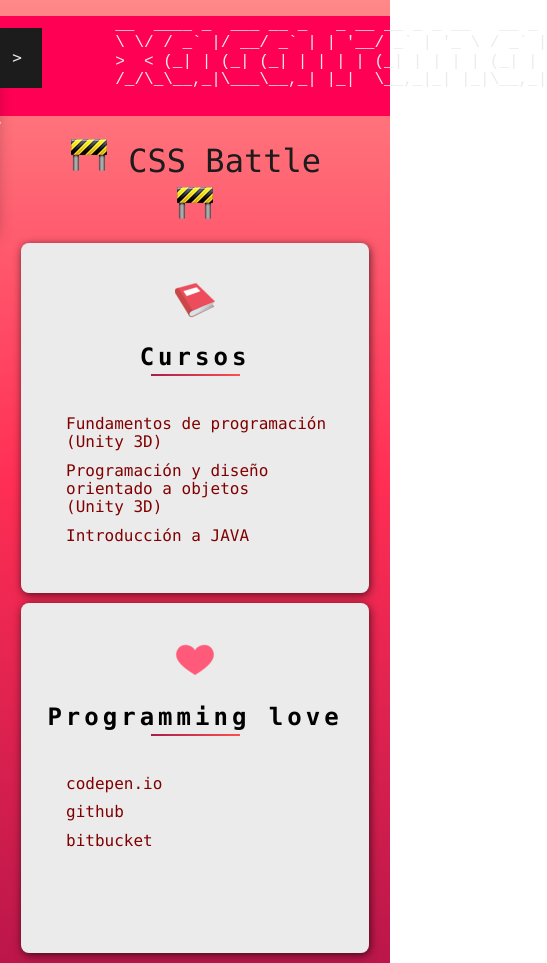
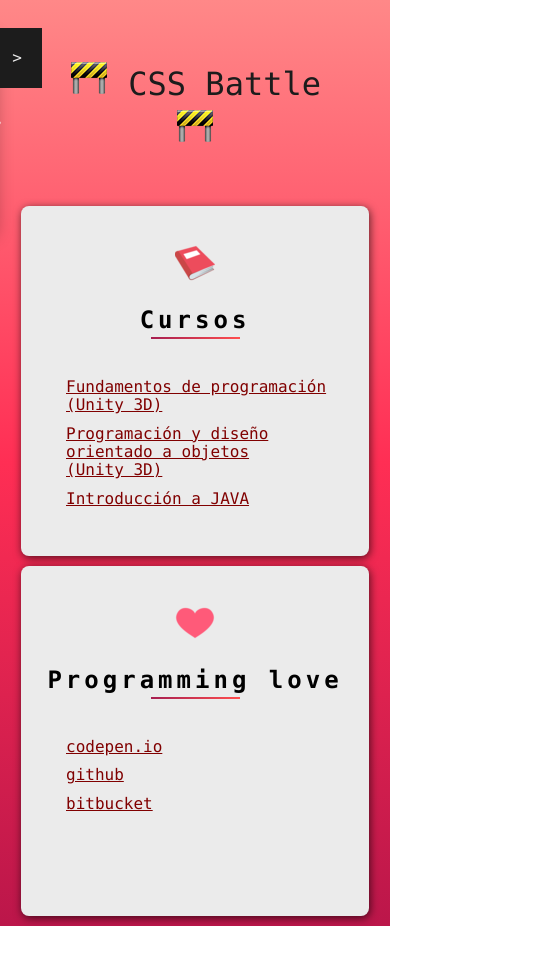
Before and after one commit to xaca/website, a plain HTML site: page index.html in a window 390 px wide. Shown: the whole page, 547 px wide, since content can reach past the window. After the commit the page ends 926 px from the top, so only its background shows below. Drawn offline with nearby package versions, Linux system fonts and the light colour scheme.

Commit message:
Mejora en el sitio, se quita el ascii art, por problemas con el responsive

```diff
--- a/css/main.css
+++ b/css/main.css
@@ -12,7 +12,12 @@ h1{
     width:250px;
     margin:20px auto;
 }
-a{color:lemonchiffon;}
+a{
+    color:lemonchiffon;
+}
+a:hover{
+    color:purple;
+}
 li a{color:maroon;}
 #destacado,#retos_batalla{
     width:70%;
@@ -22,12 +27,13 @@ li a{color:maroon;}
 #destacado_home{
     width:70%;
     text-align: center;
-    margin:15px auto;
+    margin:55px auto;
     font-size: 32px;
 
 }
 #destacado_home a{
     color:#1c1c1c;
+    text-decoration:midnightblue;
 }
 .card {
     /*position: absolute;
@@ -74,10 +80,6 @@ li a{color:maroon;}
 }
 .card .red {
     color: #ef5350;
-}
-
-a {
-    text-decoration: none;
 }
 
 .card_info {
--- a/index.html
+++ b/index.html
@@ -60,13 +60,13 @@
                 <!-- Tomado de: https://codepen.io/erykvest/pen/RdvpqE -->
             </div>
 
-            <pre>
+            <!-- <pre>
             __  ____ _  ___ __ _   _ __ __ _ _ __   __ _
             \ \/ / _` |/ __/ _` | | '__/ _` | '_ \ / _` |
             &gt;  &lt; (_| | (_| (_| | | | | (_| | | | | (_| |
             /_/\_\__,_|\___\__,_| |_|  \__,_|_| |_|\__,_|
 
-            </pre>
+            </pre>  -->
             <p id="destacado_home">
                 <img src="img/1f6a7.png" alt=""> <a href="css_battle.html">CSS Battle</a> <img src="img/1f6a7.png" alt="">
             </p>
```
Also changed, not shown: css_battle.html (+3 -3 lines).
